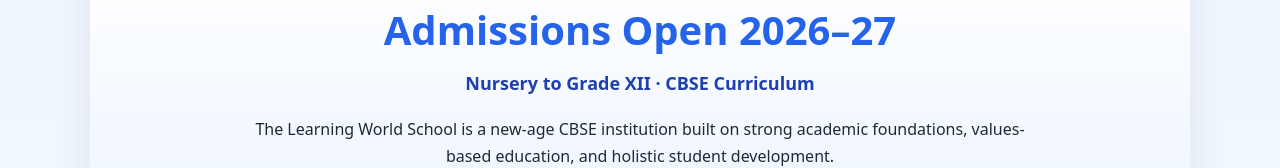
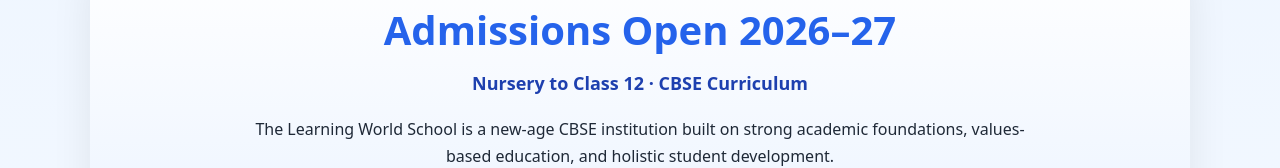
Before and after one commit to aamir7shahab/tlws, a React (Vite) app in the folder school-website/: page /admissions in a window 1280 px wide. Shown: the part 148-316 px from the top of the page. Built offline with nearby package versions, Linux system fonts and the light colour scheme.

Commit message:
Updated Admisson page

```diff
--- a/school-website/src/pages/Admissions.jsx
+++ b/school-website/src/pages/Admissions.jsx
@@ -8,7 +8,7 @@
         <div className="section-container">
           <div className="admissions-hero">
             <h1>Admissions Open 2026–27</h1>
-            <div className="hero-subtitle">Nursery to Grade XII · CBSE Curriculum</div>
+            <div className="hero-subtitle">Nursery to Class 12 · CBSE Curriculum</div>
             <p className="hero-description">
               The Learning World School is a new-age CBSE institution built on strong academic
               foundations, values-based education, and holistic student development.
@@ -36,7 +36,7 @@
               to guide you through the next steps.
             </p>
             <a
-              href="https://forms.gle/YOUR_GOOGLE_FORM"
+              href="https://forms.gle/GUZpBMw9XC5UWDox9"
               target="_blank"
               rel="noopener noreferrer"
               className="apply-button-large"
```
